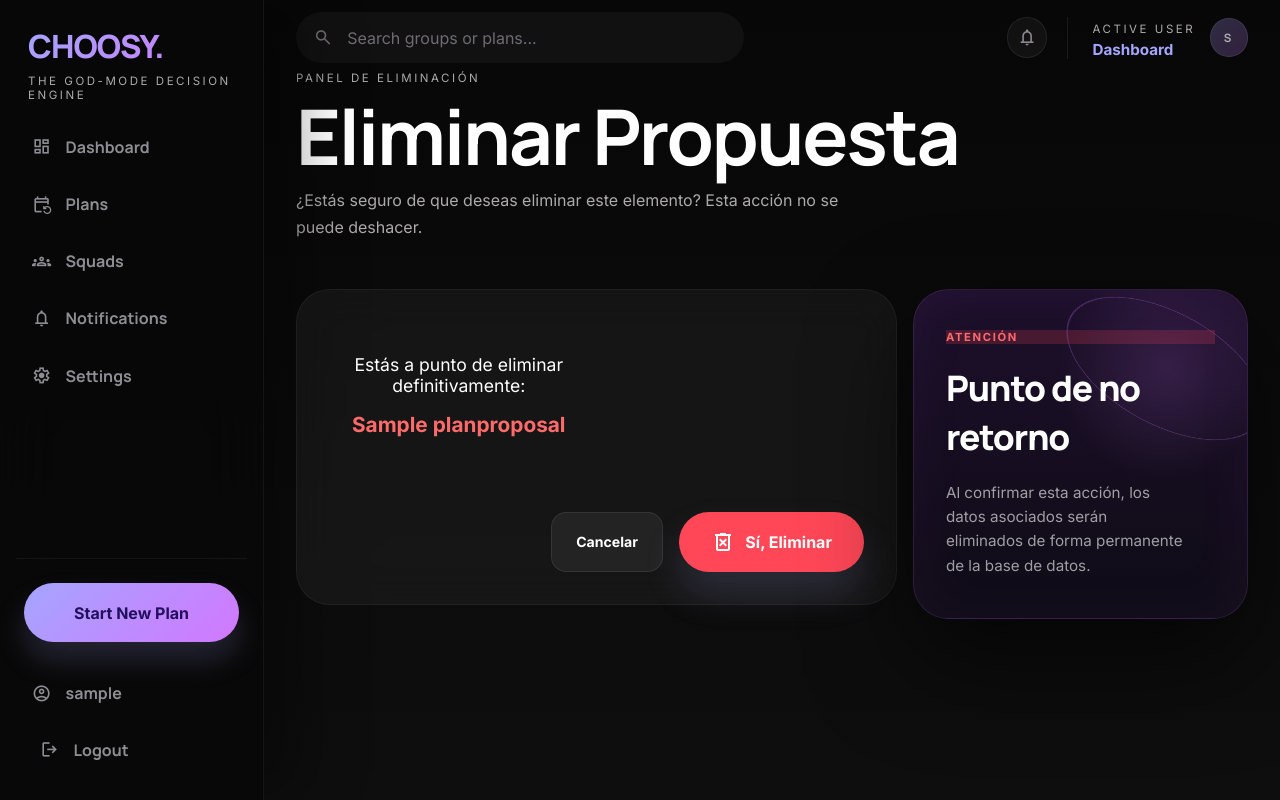
After one commit to choosy-friends-app/choosy-app, a Django app: page /eliminar-propuesta/1/ in a window 1280 px wide. The commit adds this page. Run offline with Django 5.2, Linux system fonts and the light colour scheme; a user stored in the database is signed in; tables that the repository leaves empty hold one stand-in row (values such as "Sample post"); data that the repository does not hold is empty.

Commit message:
Implementación de funcionalidades de actualización y eliminación de entidades (Grupos, Propuestas y Planes)

```diff
--- a/core/urls.py
+++ b/core/urls.py
@@ -12,8 +12,14 @@ urlpatterns = [
     path("start-new-plan/", views.start_new_plan, name="start_new_plan"),
     path("groups/", views.groups, name="groups"),
     path("crear-grupo/", views.GroupCreateView.as_view(), name="crear_grupo"),
+    path("editar-grupo/<int:pk>/", views.GroupUpdateView.as_view(), name="editar_grupo"),
+    path("eliminar-grupo/<int:pk>/", views.GroupDeleteView.as_view(), name="eliminar_grupo"),
     path("crear-propuesta/", views.PlanProposalCreateView.as_view(), name="crear_propuesta"),
+    path("editar-propuesta/<int:pk>/", views.PlanProposalUpdateView.as_view(), name="editar_propuesta"),
+    path("eliminar-propuesta/<int:pk>/", views.PlanProposalDeleteView.as_view(), name="eliminar_propuesta"),
     path("crear-plan/", views.PlanCreateView.as_view(), name="crear_plan"),
+    path("editar-plan/<int:pk>/", views.PlanUpdateView.as_view(), name="editar_plan"),
+    path("eliminar-plan/<int:pk>/", views.PlanDeleteView.as_view(), name="eliminar_plan"),
     path("vote/<int:group_id>/", views.vote, name="vote"),
     path("api/groups/", views.api_create_group, name="api_create_group"),
     path("api/groups/<int:group_id>/members/", views.api_add_group_member, name="api_add_group_member"),
--- a/core/web/crud.py
+++ b/core/web/crud.py
@@ -1,6 +1,6 @@
 from django.urls import reverse_lazy
-from django.contrib.auth.mixins import LoginRequiredMixin
-from django.views.generic.edit import CreateView
+from django.contrib.auth.mixins import LoginRequiredMixin, UserPassesTestMixin
+from django.views.generic.edit import CreateView, UpdateView, DeleteView
 from django.shortcuts import redirect
 from core.models import Group, PlanProposal, Plan, GroupMember
 from core.forms import GroupForm, PlanProposalForm, PlanForm
@@ -57,3 +57,100 @@ class PlanCreateView(LoginRequiredMixin, CreateView):
         context['title'] = 'Añadir Opción de Plan'
         context['meta_title'] = 'Crear Plan'
         return context
+
+class GroupUpdateView(LoginRequiredMixin, UserPassesTestMixin, UpdateView):
+    model = Group
+    form_class = GroupForm
+    template_name = 'pages/crear_entidad.html'
+    success_url = reverse_lazy('groups')
+
+    def test_func(self):
+        obj = self.get_object()
+        return obj.owner == self.request.user
+
+    def get_context_data(self, **kwargs):
+        context = super().get_context_data(**kwargs)
+        context['title'] = f'Editar Grupo: {self.get_object().name}'
+        context['meta_title'] = 'Editar Grupo'
+        return context
+
+class PlanProposalUpdateView(LoginRequiredMixin, UserPassesTestMixin, UpdateView):
+    model = PlanProposal
+    form_class = PlanProposalForm
+    template_name = 'pages/crear_entidad.html'
+    success_url = reverse_lazy('dashboard')
+
+    def test_func(self):
+        obj = self.get_object()
+        return obj.created_by == self.request.user
+
+    def get_context_data(self, **kwargs):
+        context = super().get_context_data(**kwargs)
+        context['title'] = f'Editar Propuesta: {self.get_object().title}'
+        context['meta_title'] = 'Editar Propuesta'
+        return context
+
+class PlanUpdateView(LoginRequiredMixin, UserPassesTestMixin, UpdateView):
+    model = Plan
+    form_class = PlanForm
+    template_name = 'pages/crear_entidad.html'
+    success_url = reverse_lazy('dashboard')
+
+    def test_func(self):
+        obj = self.get_object()
+        return obj.created_by == self.request.user
+
+    def form_valid(self, form):
+        form.instance.group = form.instance.proposal.group
+        return super().form_valid(form)
+
+    def get_context_data(self, **kwargs):
+        context = super().get_context_data(**kwargs)
+        context['title'] = f'Editar Plan: {self.get_object().title}'
+        context['meta_title'] = 'Editar Plan'
+        return context
+
+class GroupDeleteView(LoginRequiredMixin, UserPassesTestMixin, DeleteView):
+    model = Group
+    template_name = 'pages/confirmar_borrado.html'
+    success_url = reverse_lazy('groups')
+
+    def test_func(self):
+        obj = self.get_object()
+        return obj.owner == self.request.user
+
+    def get_context_data(self, **kwargs):
+        context = super().get_context_data(**kwargs)
+        context['title'] = 'Eliminar Grupo'
+        context['meta_title'] = 'Eliminar Grupo'
+        return context
+
+class PlanProposalDeleteView(LoginRequiredMixin, UserPassesTestMixin, DeleteView):
+    model = PlanProposal
+    template_name = 'pages/confirmar_borrado.html'
+    success_url = reverse_lazy('dashboard')
+
+    def test_func(self):
+        obj = self.get_object()
+        return obj.created_by == self.request.user
+
+    def get_context_data(self, **kwargs):
+        context = super().get_context_data(**kwargs)
+        context['title'] = 'Eliminar Propuesta'
+        context['meta_title'] = 'Eliminar Propuesta'
+        return context
+
+class PlanDeleteView(LoginRequiredMixin, UserPassesTestMixin, DeleteView):
+    model = Plan
+    template_name = 'pages/confirmar_borrado.html'
+    success_url = reverse_lazy('dashboard')
+
+    def test_func(self):
+        obj = self.get_object()
+        return obj.created_by == self.request.user
+
+    def get_context_data(self, **kwargs):
+        context = super().get_context_data(**kwargs)
+        context['title'] = 'Eliminar Plan'
+        context['meta_title'] = 'Eliminar Plan'
+        return context
--- /dev/null
+++ b/front/templates/pages/confirmar_borrado.html
@@ -0,0 +1,55 @@
+{% extends "base.html" %}
+
+{% block content %}
+<section class="groups-page">
+    <header class="groups-hero">
+        <div class="groups-hero__copy">
+            <p class="page-kicker">Panel de Eliminación</p>
+            <h1>{{ title }}</h1>
+            <p>¿Estás seguro de que deseas eliminar este elemento? Esta acción no se puede deshacer.</p>
+        </div>
+    </header>
+
+    <div class="dashboard-grid">
+        <div class="dashboard-main">
+            <div class="group-card">
+                <form method="post" class="groups-modal__form">
+                    {% csrf_token %}
+
+                    <div class="groups-form-grid" style="padding: 2rem 0; text-align: center;">
+                        <p style="color: var(--text-color); font-size: 1.1rem;">
+                            Estás a punto de eliminar definitivamente: <br>
+                            <strong style="color: #ff6b6b; font-size: 1.3rem; display: block; margin-top: 1rem;">{{ object }}</strong>
+                        </p>
+                    </div>
+
+                    <div class="groups-modal__actions" style="margin-top: 1.5rem; display: flex; gap: 1rem; justify-content: flex-end;">
+                        <a href="javascript:history.back()" class="group-row__link group-row__link--ghost" style="padding: 0.8rem 1.5rem;">
+                            Cancelar
+                        </a>
+                        <button type="submit" class="groups-hero__action" style="padding: 0.8rem 2rem; background: #ff4757; color: white;">
+                            <span class="material-symbols-outlined">delete_forever</span>
+                            <span>Sí, Eliminar</span>
+                        </button>
+                    </div>
+                </form>
+            </div>
+        </div>
+
+        <aside class="dashboard-side">
+            <div class="promo-card">
+                <div class="promo-visual-god">
+                    <div class="globe-wireframe" style="border-color: rgba(255, 71, 87, 0.2);">
+                        <div class="globe-ring" style="border-color: rgba(255, 71, 87, 0.4);"></div>
+                    </div>
+                </div>
+                <div class="promo-content">
+                    <span class="promo-tag" style="background: rgba(255, 71, 87, 0.2); color: #ff6b6b;">Atención</span>
+                    <h3>Punto de no retorno</h3>
+                    <p>Al confirmar esta acción, los datos asociados serán eliminados de forma permanente de la base de datos.</p>
+                </div>
+            </div>
+        </aside>
+    </div>
+</section>
+{% endblock %}
```
Also changed, not shown: core/views.py (+11 -1 lines), front/templates/includes/dashboard/group_card_primary.html (+11 -1 lines), front/templates/includes/vote/content.html (+12 -2 lines), front/templates/pages/groups.html (+8 -0 lines), 1 other file.
